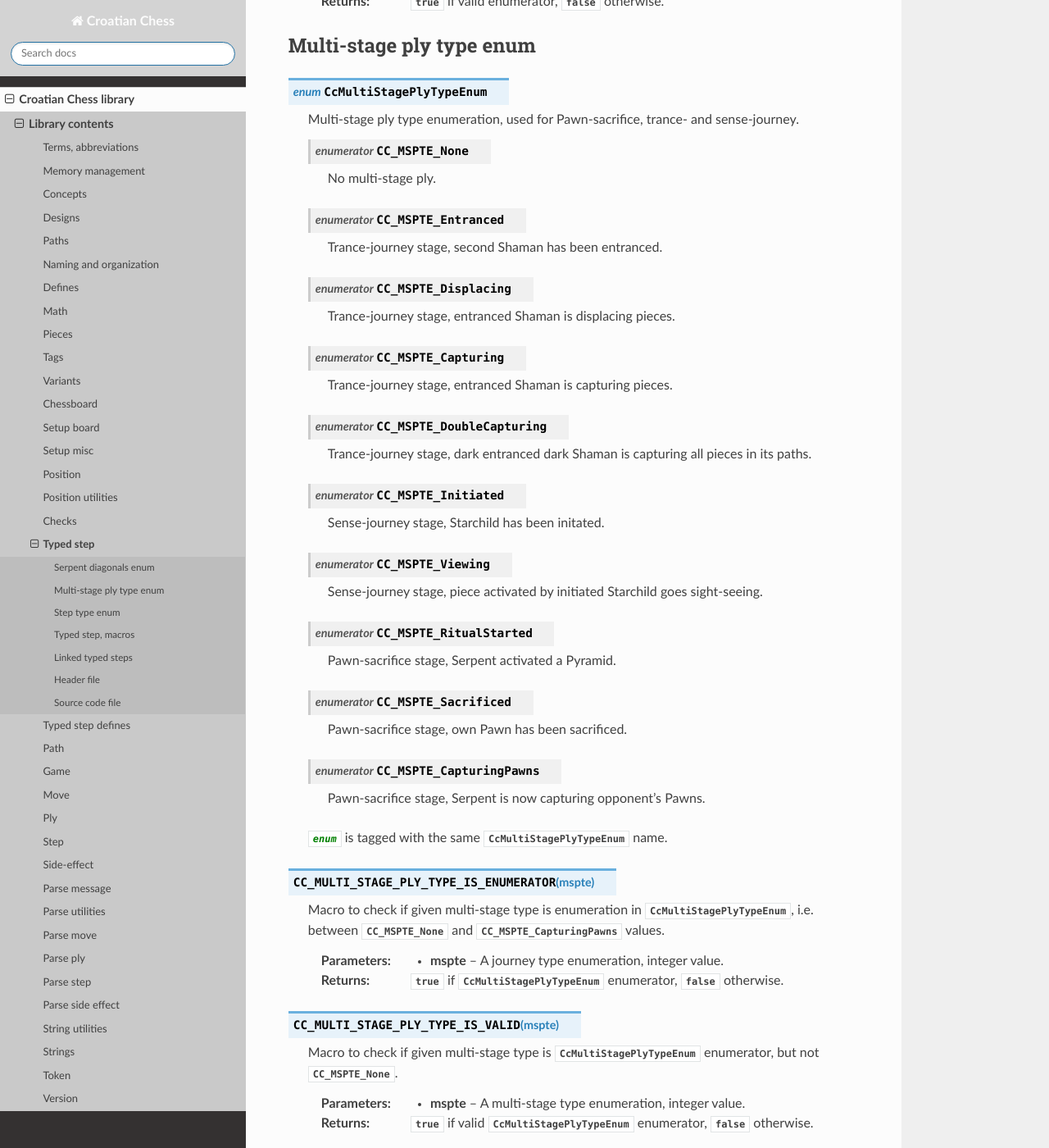
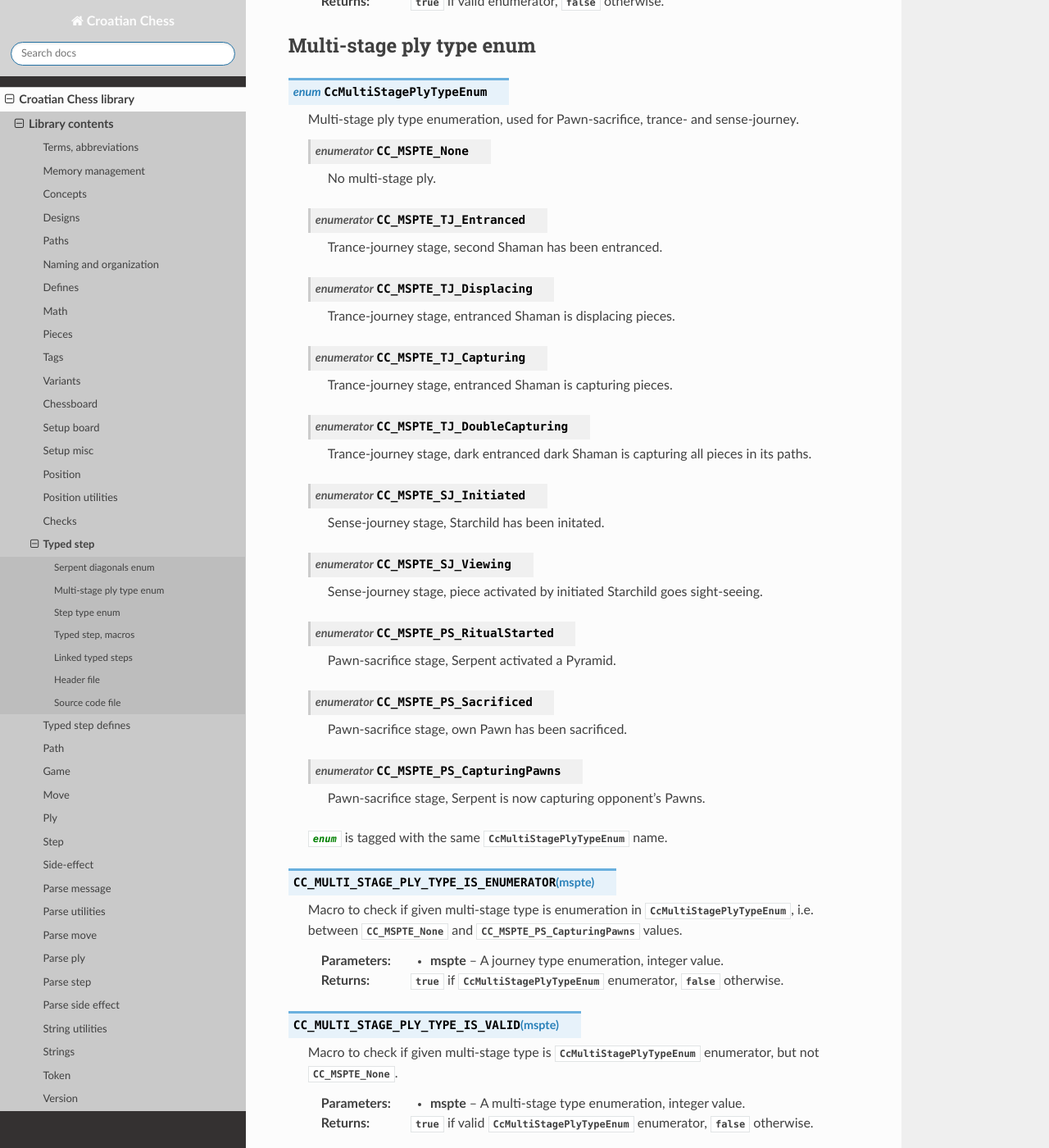
Before and after one commit to mmlacak/crochess, a Sphinx documentation site: the page built from docs/source/libcc/cctypedstep.rst, in a window 1280 px wide and 1400 px high, scrolled down 1013 px. Shown: the whole window at 82% size. Built offline with Sphinx 7.4.7 and the Read the Docs theme 3.1.0, drawn with Linux system fonts in a browser that asks for light colours.

Commit message:
Renamed multi-stage ply type enums.

```diff
--- a/docs/source/conf.py
+++ b/docs/source/conf.py
@@ -26,10 +26,10 @@ copyright = '2021, Mario Mlačak'
 author = 'Mario Mlačak'
 
 # The short X.Y version
-version = "0.0.1.257:1436+20250720.004937"   # docs-new-lib-short-version-major-minor-feature-commit+meta~breaks-place-marker
+version = "0.0.1.258:1437+20250720.023533"   # docs-new-lib-short-version-major-minor-feature-commit+meta~breaks-place-marker
 
 # The full version, including alpha/beta/rc tags
-release = "0.0.1.257:1436+20250720.004937"   # docs-new-lib-full-version-major-minor-feature-commit+meta~breaks-place-marker
+release = "0.0.1.258:1437+20250720.023533"   # docs-new-lib-full-version-major-minor-feature-commit+meta~breaks-place-marker
 
 
 # -- General configuration ---------------------------------------------------
--- a/docs/source/libcc/cctypedstep.rst
+++ b/docs/source/libcc/cctypedstep.rst
@@ -66,39 +66,39 @@ Multi-stage ply type enum
 
         No multi-stage ply.
 
-    .. c:enumerator:: CC_MSPTE_Entranced
+    .. c:enumerator:: CC_MSPTE_TJ_Entranced
 
         Trance-journey stage, second Shaman has been entranced.
 
-    .. c:enumerator:: CC_MSPTE_Displacing
+    .. c:enumerator:: CC_MSPTE_TJ_Displacing
 
         Trance-journey stage, entranced Shaman is displacing pieces.
 
-    .. c:enumerator:: CC_MSPTE_Capturing
+    .. c:enumerator:: CC_MSPTE_TJ_Capturing
 
         Trance-journey stage, entranced Shaman is capturing pieces.
 
-    .. c:enumerator:: CC_MSPTE_DoubleCapturing
+    .. c:enumerator:: CC_MSPTE_TJ_DoubleCapturing
 
         Trance-journey stage, dark entranced dark Shaman is capturing all pieces in its paths.
 
-    .. c:enumerator:: CC_MSPTE_Initiated
+    .. c:enumerator:: CC_MSPTE_SJ_Initiated
 
         Sense-journey stage, Starchild has been initated.
 
-    .. c:enumerator:: CC_MSPTE_Viewing
+    .. c:enumerator:: CC_MSPTE_SJ_Viewing
 
         Sense-journey stage, piece activated by initiated Starchild goes sight-seeing.
 
-    .. c:enumerator:: CC_MSPTE_RitualStarted
+    .. c:enumerator:: CC_MSPTE_PS_RitualStarted
 
         Pawn-sacrifice stage, Serpent activated a Pyramid.
 
-    .. c:enumerator:: CC_MSPTE_Sacrificed
+    .. c:enumerator:: CC_MSPTE_PS_Sacrificed
 
         Pawn-sacrifice stage, own Pawn has been sacrificed.
 
-    .. c:enumerator:: CC_MSPTE_CapturingPawns
+    .. c:enumerator:: CC_MSPTE_PS_CapturingPawns
 
         Pawn-sacrifice stage, Serpent is now capturing opponent's Pawns.
 
@@ -107,7 +107,7 @@ Multi-stage ply type enum
 .. c:macro:: CC_MULTI_STAGE_PLY_TYPE_IS_ENUMERATOR(mspte)
 
     Macro to check if given multi-stage type is enumeration in :c:enum:`CcMultiStagePlyTypeEnum`,
-    i.e. between :c:enumerator:`CC_MSPTE_None` and :c:enumerator:`CC_MSPTE_CapturingPawns` values.
+    i.e. between :c:enumerator:`CC_MSPTE_None` and :c:enumerator:`CC_MSPTE_PS_CapturingPawns` values.
 
     :param mspte: A journey type enumeration, integer value.
     :returns: :c:data:`true` if :c:type:`CcMultiStagePlyTypeEnum` enumerator,
```
Also changed, not shown: README.md (+2 -2 lines), 5 other files.
